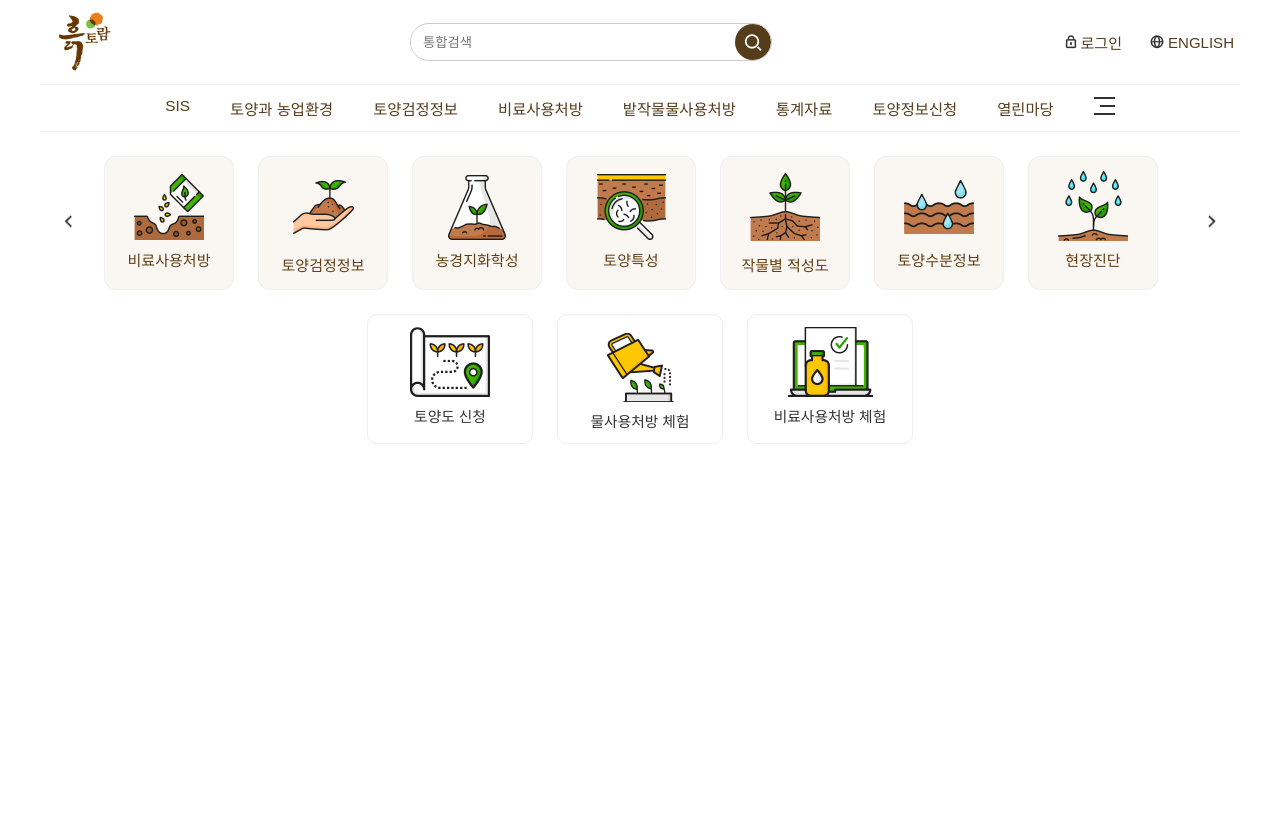
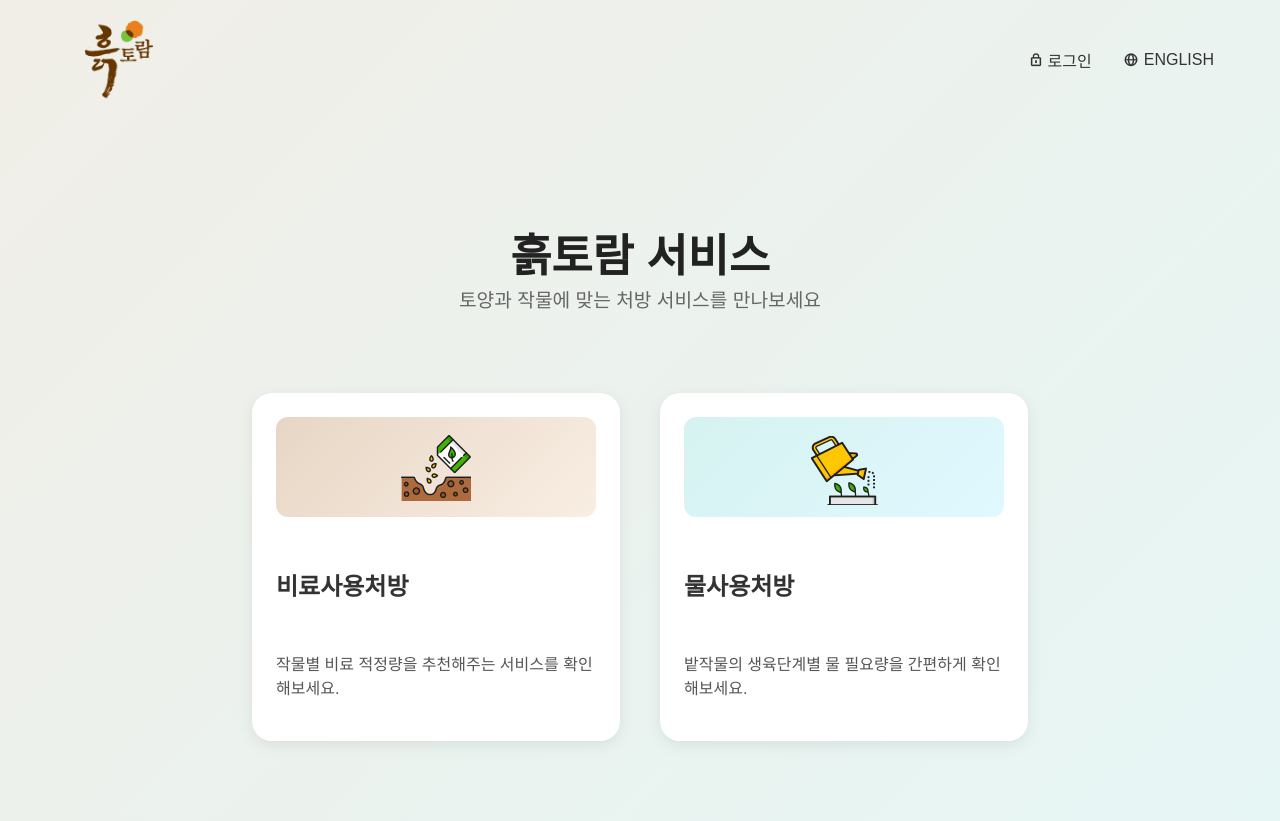
Before and after one commit to SmartDigitalAg/water_fertilizer_site, a Django app: page / in a window 1280 px wide. Before the commit the page ends 444 px from the top, so only its background shows below. Run offline with Django 5.2, Linux system fonts and the light colour scheme.

Commit message:
main_test1

```diff
--- a/sda/templates/index.html
+++ b/sda/templates/index.html
@@ -7,247 +7,172 @@
   <meta name="viewport" content="width=device-width, initial-scale=1.0">
   <link rel="stylesheet" href="{% static 'css/main.css' %}">
   <style>
-    /* ————— 기존 스타일 그대로 ————— */
     body {
       margin: 0;
       font-family: 'Noto Sans KR', sans-serif;
-      background: #fff;
+      background: linear-gradient(135deg, #f1eee7, #e6f6f5);
       color: #333;
     }
-    .wrapper {
-      max-width: 1200px;
-      margin: 0 auto;
-      padding: 0 24px;
-    }
+
     header {
       display: flex;
+      justify-content: space-between;
       align-items: center;
-      justify-content: space-between;
-      padding: 12px 0;
-      border-bottom: 1px solid #eee;
-    }
-    header .logo { height: 60px; }
-    header .search-box {
-      flex: 1; max-width: 360px; margin: 0 24px;
-      display: flex; align-items: center;
-      border: 1px solid #ccc;
-      border-radius: 20px;
-      overflow: hidden;
-      height: 36px;
-    }
-    header .search-box input {
-      flex: 1; border: none; padding: 6px 12px; outline: none;
-    }
-    header .search-box button {
-      background: #553d1b; width: 36px; height: 36px;
-      border: none; border-radius: 50%;
-      display: flex; align-items: center; justify-content: center;
-      cursor: pointer; padding: 0;
-    }
-    header .user-actions {
-      display: flex; align-items: center; gap: 16px;
-    }
-    header .user-actions button {
-      display: flex; align-items: center; gap: 4px;
-      background: none; border: none; color: #553d1b;
-      font-size: 0.94em; cursor: pointer;
+      padding: 20px 60px;
     }
 
-    /* ————— nav + 드롭다운 추가 부분 ————— */
-    nav {
-      padding: 8px 0;
-      border-bottom: 1px solid #eee;
-    }
-    nav ul {
-      display: flex; justify-content: center; gap: 24px;
-      list-style: none; margin: 0; padding: 0;
-    }
-    nav ul li {
-      position: relative; /* 드롭다운 기준 */
-    }
-    nav ul li a {
-      text-decoration: none;
-      color: #553d1b;
-      font-size: 0.96em;
-      padding: 4px 8px;
-      border-radius: 4px;
-      transition: background 0.13s;
-      display: flex; align-items: center; justify-content: center;
-    }
-    nav ul li a:hover {
-      background: #f9ede4;
-    }
-    /* 드롭다운 토글 */
-    nav ul li.dropdown > a {
-      cursor: pointer;
-    }
-    nav ul li.dropdown .dropdown-menu {
-      display: none;
-      position: absolute; top: 100%; left: 0;
-      background: #fff;
-      border: 1px solid #eee; border-radius: 8px;
-      box-shadow: 0 4px 10px rgba(0,0,0,0.1);
-      white-space: nowrap; z-index: 10;
-      margin-top: 4px;
-    }
-    nav ul li.dropdown.open .dropdown-menu {
-      display: block;
-    }
-    nav ul li.dropdown .dropdown-menu li a {
-      display: block;
-      padding: 8px 16px;
-      color: #553d1b;
-      font-size: 0.94em;
-    }
-    nav ul li.dropdown .dropdown-menu li a:hover {
-      background: #f2e3bf; /* 연흙색 하이라이트 */
-    }
-    /* 열린마당 옆 햄버거(icon15) */
-    nav ul li.open-menu a i.icon15 {
-      transform: none;
+    header .logo {
+      height: 80px;
     }
 
-    /* ————— 이하 기존 스타일 계속 ————— */
-    .icon-carousel {
-      position: relative; margin: 24px 0;
+    .user-actions {
+      display: flex;
+      gap: 20px;
     }
-    .icon-carousel .track {
-      display: flex; overflow-x: auto; gap: 24px; padding: 0 64px;
-      scroll-behavior: smooth;
+
+    .user-actions button {
+      background: none;
+      border: none;
+      font-size: 1em;
+      color: #333;
+      cursor: pointer;
+      display: flex;
+      align-items: center;
+      gap: 6px;
     }
-    .icon-carousel .track::-webkit-scrollbar { display: none; }
-    .icon-carousel button {
-      position: absolute; top: 50%; transform: translateY(-50%);
-      background: none; border: none; cursor: pointer; padding: 8px;
+
+    .icon {
+      display: inline-block;
+      background-image: url("{% static 'images/icon.png' %}");
+      background-repeat: no-repeat;
     }
-    .icon-carousel .prev { left: 16px; }
-    .icon-carousel .next { right: 16px; }
-    .icon-box {
-      flex: 0 0 auto; width: 100px; text-align: center;
-      padding: 14px; border: 1px solid #eee; border-radius: 12px;
-      background: #faf7f3; transition: border .15s, box-shadow .15s;
+
+    .icon3  { width: 12px; height: 14px; background-position: -37px   0px; }
+    .icon4  { width: 14px; height: 14px; background-position: -52px   0px; }
+    .icon27 { width: 70px; height: 70px; background-position: 0px -42px; }
+    .icon37 { width: 85px; height: 75px; background-position: -83px -111px; }
+
+    .main-title {
+      text-align: center;
+      margin-top: 100px;
+      font-size: 2.8em;
+      font-weight: 700;
+      color: #222;
     }
-    .icon-box:hover {
-      border-color: #eab76d; box-shadow: 0 2px 10px rgba(234,183,109,0.5);
+
+    .sub-title {
+      text-align: center;
+      font-size: 1.2em;
+      color: #666;
+      margin-bottom: 60px;
     }
-    .icon-box .icon {
-      display: block; margin: 0 auto 8px;
+
+    .card-container {
+      display: flex;
+      justify-content: center;
+      gap: 40px;
+      padding: 0 40px 80px;
+      margin-top: 80px; /* 카드만 아래로 더 내림 */
+      flex-wrap: wrap;
     }
-    .icon-box .icon-title {
-      font-size: 0.94em; font-weight: 500; color: #613f14;
+
+    .card {
+      background: #fff;
+      border-radius: 20px;
+      padding: 24px;
+      width: 320px;
+      height: 300px;
+      box-shadow: 0 4px 16px rgba(0,0,0,0.08);
+      display: flex;
+      flex-direction: column;
+      justify-content: space-between;
+      transition: transform 0.2s ease, box-shadow 0.2s ease;
+      text-decoration: none;
+      color: #333;
     }
-    .banners {
-      display: flex; justify-content: center; gap: 24px; margin: 24px 0 40px;
+
+    .card:hover {
+      transform: translateY(-6px);
+      box-shadow: 0 6px 20px rgba(0,0,0,0.15);
     }
-    .banner {
-      text-align: center; width: 140px; padding: 12px;
-      border: 1px solid #eee; border-radius: 10px; background: #fff;
-      transition: border .15s, box-shadow .15s;
+
+    .card h3 {
+      font-size: 1.4em;
+      margin-bottom: 0.5em;
     }
-    .banner:hover {
-      border-color: #bf9723; box-shadow: 0 2px 8px rgba(191,151,35,0.3);
+
+    .card p {
+      font-size: 1em;
+      color: #555;
+      line-height: 1.5;
     }
-    .banner .icon {
-      display: block; margin: 0 auto 8px;
+
+    .card .icon-area {
+      height: 100px;
+      border-radius: 12px;
+      margin-bottom: 14px;
+      display: flex;
+      align-items: center;
+      justify-content: center;
     }
-    .banner span {
-      display: block; font-size: 0.92em; color: #333;
+
+    .soil-bg {
+      background: linear-gradient(135deg, #e7d6c5, #f9eee3);
+    }
+
+    .water-bg {
+      background: linear-gradient(135deg, #d6f2f0, #e0f8ff);
+    }
+
+    @media (max-width: 768px) {
+      header {
+        padding: 16px 24px;
+        flex-direction: column;
+        gap: 12px;
+      }
+      .card-container {
+        flex-direction: column;
+        align-items: center;
+        gap: 24px;
+      }
+      header .logo {
+        height: 60px;
+      }
     }
   </style>
 </head>
 <body>
 
-  <div class="wrapper">
-    <!-- 헤더 -->
   <header>
-      <img src="{% static 'images/h1_logo.png' %}" alt="흙토람" class="logo">
-      <div class="search-box">
-        <input type="text" placeholder="통합검색">
-        <button><i class="icon icon1"></i></button>
-      </div>
+    <img src="{% static 'images/h1_logo.png' %}" alt="흙토람 로고" class="logo">
     <div class="user-actions">
       <button><i class="icon icon3"></i>로그인</button>
       <button><i class="icon icon4"></i>ENGLISH</button>
     </div>
   </header>
 
-    <!-- 내비게이션 -->
-    <nav>
-      <ul>
-        <li><a href="#">SIS</a></li>
-        <li><a href="#">토양과 농업환경</a></li>
-        <li><a href="#">토양검정정보</a></li>
+  <main>
+    <div class="main-title">흙토람 서비스</div>
+    <div class="sub-title">토양과 작물에 맞는 처방 서비스를 만나보세요</div>
 
-        <!-- dropdown -->
-        <li class="dropdown">
-          <a class="active">비료사용처방</a>
-          <ul class="dropdown-menu">
-            <li><a href="#">비료사용처방</a></li>
-            <li><a href="#">비료사용처방 체험하기</a></li>
-            <li><a href="#">비료 표준사용량 처방</a></li>
-          </ul>
-        </li>
+    <div class="card-container">
+      <a href="#" class="card">
+        <div class="icon-area soil-bg">
+          <i class="icon icon27"></i>
+        </div>
+        <h2>비료사용처방</h2>
+        <p>작물별 비료 적정량을 추천해주는 서비스를 확인해보세요.</p>
+      </a>
 
-        <li><a href="#">밭작물물사용처방</a></li>
-        <li><a href="#">통계자료</a></li>
-        <li><a href="#">토양정보신청</a></li>
-        <li><a href="#">열린마당</a></li>
+      <a href="#" class="card">
+        <div class="icon-area water-bg">
+          <i class="icon icon37"></i>
+        </div>
+        <h2>물사용처방</h2>
+        <p>밭작물의 생육단계별 물 필요량을 간편하게 확인해보세요.</p>
+      </a>
+    </div>
+  </main>
 
-        <!-- 햄버거(icon15): 열린마당 옆 -->
-        <li class="open-menu">
-          <a href="#"><i class="icon icon15"></i></a>
-        </li>
-      </ul>
-    </nav>
-
-    <!-- 아이콘 캐러셀 -->
-    <section class="icon-carousel">
-      <button class="prev"><i class="icon icon16"></i></button>
-      <div class="track">
-        <div class="icon-box"><i class="icon icon27"></i><div class="icon-title">비료사용처방</div></div>
-        <div class="icon-box"><i class="icon icon28"></i><div class="icon-title">토양검정정보</div></div>
-        <div class="icon-box"><i class="icon icon29"></i><div class="icon-title">농경지화학성</div></div>
-        <div class="icon-box"><i class="icon icon30"></i><div class="icon-title">토양특성</div></div>
-        <div class="icon-box"><i class="icon icon31"></i><div class="icon-title">작물별 적성도</div></div>
-        <div class="icon-box"><i class="icon icon32"></i><div class="icon-title">토양수분정보</div></div>
-        <div class="icon-box"><i class="icon icon33"></i><div class="icon-title">현장진단</div></div>
-      </div>
-      <button class="next"><i class="icon icon17"></i></button>
-    </section>
-
-    <!-- 배너 섹션 -->
-    <section class="banners">
-      <div class="banner"><i class="icon icon36"></i><span>토양도 신청</span></div>
-      <div class="banner"><i class="icon icon37"></i><span>물사용처방 체험</span></div>
-      <div class="banner"><i class="icon icon38"></i><span>비료사용처방 체험</span></div>
-    </section>
-  </div>
-
-  <script>
-    // 캐러셀 버튼
-    document.querySelector('.icon-carousel .prev').onclick = () => {
-      document.querySelector('.icon-carousel .track')
-              .scrollBy({ left: -200, behavior: 'smooth' });
-    };
-    document.querySelector('.icon-carousel .next').onclick = () => {
-      document.querySelector('.icon-carousel .track')
-              .scrollBy({ left:  200, behavior: 'smooth' });
-    };
-
-    // 비료사용처방 드롭다운 클릭 토글
-    document.querySelectorAll('nav ul li.dropdown > a').forEach(toggle => {
-      toggle.addEventListener('click', e => {
-        e.preventDefault();
-        toggle.parentElement.classList.toggle('open');
-      });
-    });
-    // 외부 클릭 시 드롭다운 닫기
-    document.addEventListener('click', e => {
-      if (!e.target.closest('nav ul li.dropdown')) {
-        document.querySelectorAll('nav ul li.dropdown.open')
-                .forEach(li => li.classList.remove('open'));
-      }
-    });
-  </script>
 </body>
 </html>
```
Lines whose indentation alone changed are shown as unchanged.
